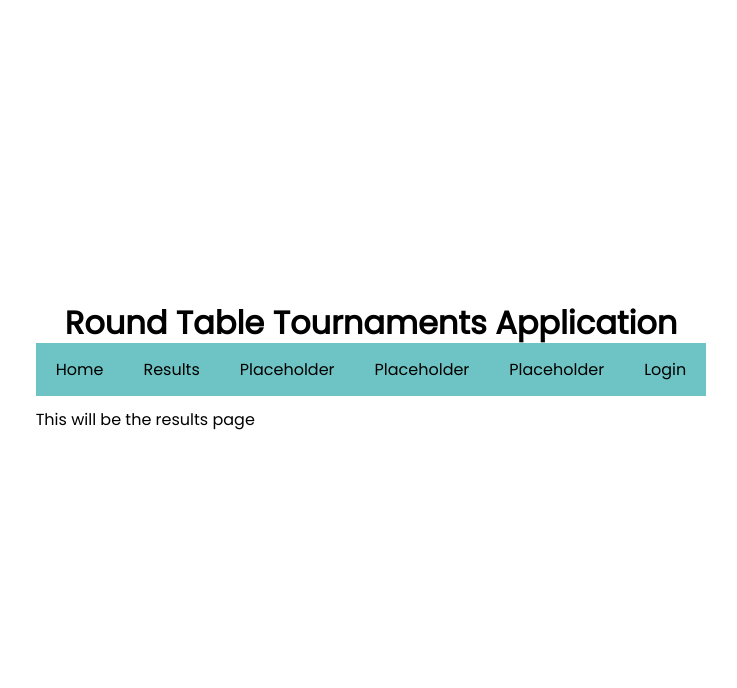
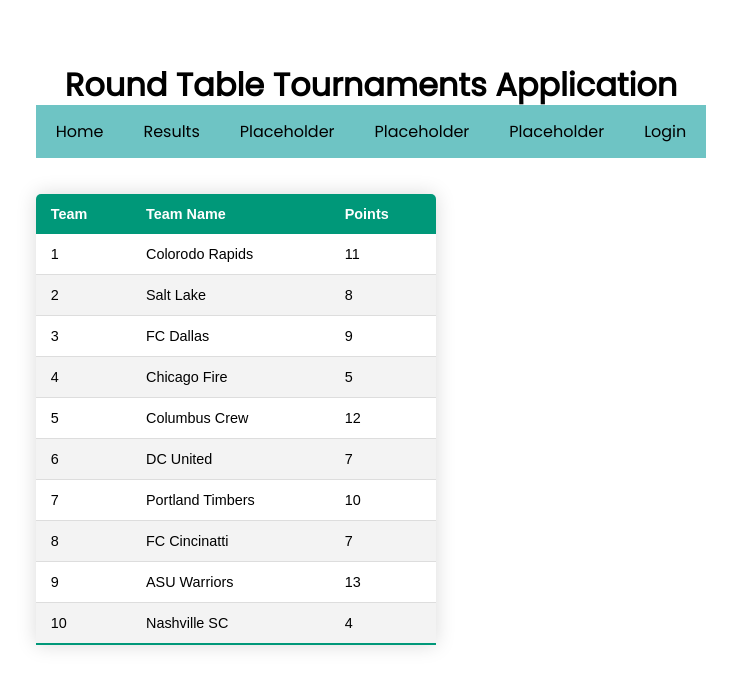
Before and after one commit to dazinn/SER515-Team4-roundTableTournaments, an Angular app in the folder roundTableTournamentsFrontEnd/: page /results in a window 1280 px wide. Shown: the top 688 px of the page, without its empty margins (269-1006 px from the left). Built offline with nearby package versions, Linux system fonts and the light colour scheme.

Commit message:
us41-t42:< added score table by giving rank,team,scores in result component and styled it>

```diff
--- a/roundTableTournamentsFrontEnd/src/app/results/results.component.css
+++ b/roundTableTournamentsFrontEnd/src/app/results/results.component.css
@@ -0,0 +1,38 @@
+* {
+    font-family: sans-serif; /* Change your font family */
+  }
+
+  .content-table {
+    border-collapse: collapse;
+    margin: 25px 0;
+    font-size: 0.9em;
+    min-width: 400px;
+    border-radius: 5px 5px 0 0;
+    overflow: hidden;
+    box-shadow: 0 0 20px rgba(0, 0, 0, 0.15);
+
+  }
+
+  .content-table thead tr {
+    background-color: #009879;
+    color: #ffffff;
+    text-align: left;
+    font-weight: bold;
+  }
+
+  .content-table th,
+  .content-table td {
+    padding: 12px 15px;
+  }
+
+  .content-table tbody tr {
+    border-bottom: 1px solid #dddddd;
+  }
+
+  .content-table tbody tr:nth-of-type(even) {
+    background-color: #f3f3f3;
+  }
+
+  .content-table tbody tr:last-of-type {
+    border-bottom: 2px solid #009879;
+  }
--- a/roundTableTournamentsFrontEnd/src/app/results/results.component.html
+++ b/roundTableTournamentsFrontEnd/src/app/results/results.component.html
@@ -1 +1,77 @@
-<p>This will be the results page</p>
+
+
+
+        <table class="content-table">
+            <thead>
+              <tr>
+                <th>Team</th>
+                <th>Team Name</th>
+                <th>Points</th>
+
+              </tr>
+            </thead>
+            <tbody>
+              <tr>
+                <td>1</td>
+                <td> Colorodo Rapids</td>
+                <td>11</td>
+
+              </tr>
+              <tr class="active-row">
+                <td>2</td>
+                <td>Salt Lake</td>
+                <td> 8</td>
+
+              </tr>
+              <tr>
+                <td>3</td>
+                <td>FC Dallas</td>
+                <td>9</td>
+
+              </tr>
+              <tr>
+                <td>4</td>
+                <td>Chicago Fire</td>
+                <td>5</td>
+
+              </tr>
+              <tr>
+                <td>5</td>
+                <td>Columbus Crew</td>
+                <td>12</td>
+
+              </tr>
+              <tr>
+                <td>6</td>
+                <td>DC United</td>
+                <td>7</td>
+
+              </tr>
+              <tr>
+                <td>7</td>
+                <td>Portland Timbers</td>
+                <td>10</td>
+
+              </tr>
+              <tr>
+                <td>8</td>
+                <td>FC Cincinatti</td>
+                <td>7</td>
+
+              </tr>
+              <tr>
+                <td>9</td>
+                <td>ASU Warriors</td>
+                <td>13</td>
+
+              </tr>
+              <tr>
+                <td>10</td>
+                <td>Nashville SC</td>
+                <td>4</td>
+
+              </tr>
+
+
+            </tbody>
+          </table>
```
